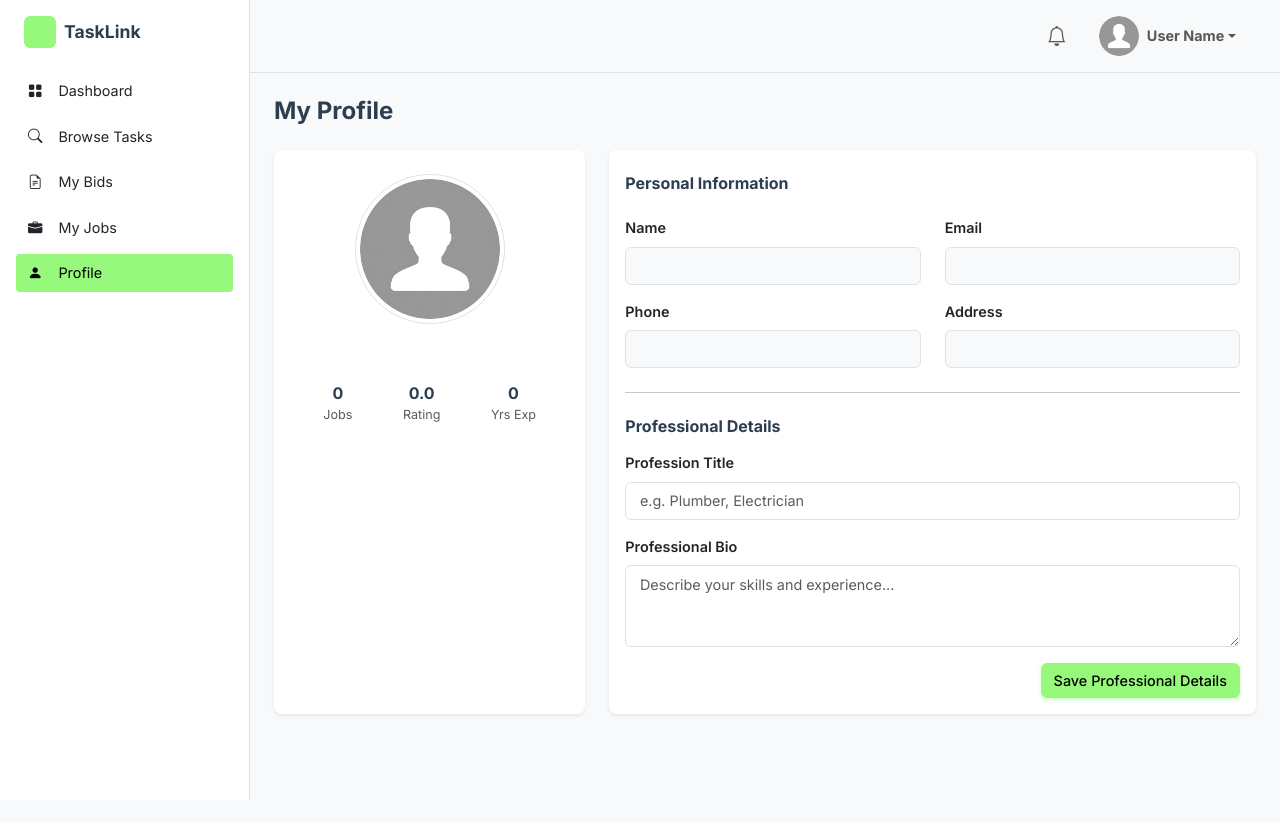
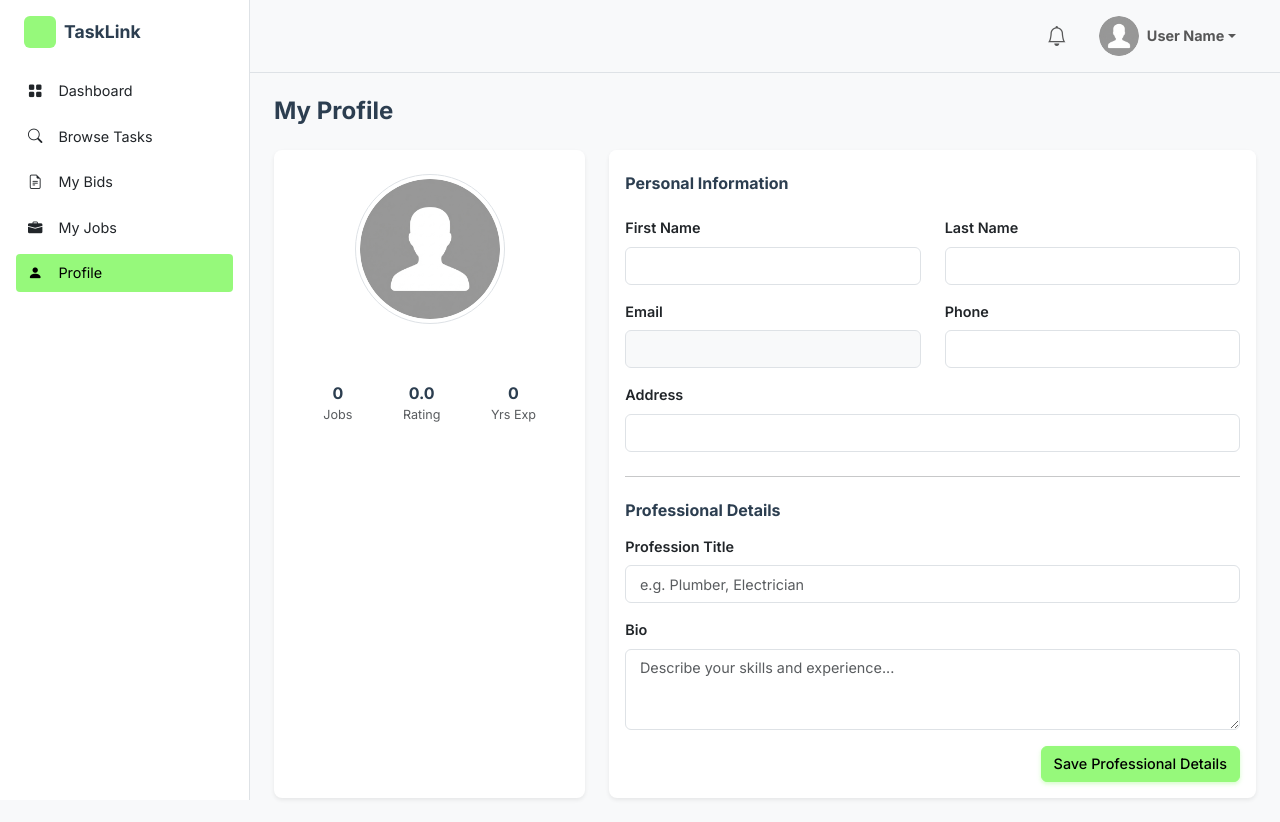
Before and after one commit to penchalavamsic/TaskLink, a React (Vite) app in the folder frontend/: page /worker/profile in a window 1280 px wide. Before the commit the page ends 800 px from the top, so only its background shows below. Built offline with nearby package versions, Linux system fonts and the light colour scheme.

Commit message:
removed local storage and implemented sessionStorage

```diff
--- a/frontend/src/modules/user/pages/Dashboard.jsx
+++ b/frontend/src/modules/user/pages/Dashboard.jsx
@@ -13,7 +13,7 @@ const Dashboard = () => {
     useEffect(() => {
         const fetchStats = async () => {
             try {
-                const userStr = localStorage.getItem('user');
+                const userStr = sessionStorage.getItem('user');
                 if (userStr) {
                     const user = JSON.parse(userStr);
                     if (user.userId) {
--- a/frontend/src/modules/user/pages/MyTasks.jsx
+++ b/frontend/src/modules/user/pages/MyTasks.jsx
@@ -7,7 +7,7 @@ const MyTasks = () => {
 
     useEffect(() => {
         const fetchTasks = async () => {
-            const userStr = localStorage.getItem('user');
+            const userStr = sessionStorage.getItem('user');
             if (!userStr) {
                 setLoading(false);
                 return;
--- a/frontend/src/modules/user/pages/PostTask.jsx
+++ b/frontend/src/modules/user/pages/PostTask.jsx
@@ -11,7 +11,7 @@ const PostTask = () => {
         const formData = new FormData(form);
         const taskData = Object.fromEntries(formData.entries());
 
-        const userStr = localStorage.getItem('user');
+        const userStr = sessionStorage.getItem('user');
         if (!userStr) {
             alert("You must be logged in to post a task.");
             return;
--- a/frontend/src/modules/worker/pages/BrowseTasks.jsx
+++ b/frontend/src/modules/worker/pages/BrowseTasks.jsx
@@ -48,7 +48,7 @@ const BrowseTasks = () => {
     const handleAcceptTask = async (taskId) => {
         if (!window.confirm("Are you sure you want to accept this task?")) return;
 
-        const userStr = localStorage.getItem('user');
+        const userStr = sessionStorage.getItem('user');
         if (!userStr) {
             alert("Please login to acceptance task.");
             return;
--- a/frontend/src/modules/worker/pages/Dashboard.jsx
+++ b/frontend/src/modules/worker/pages/Dashboard.jsx
@@ -14,7 +14,7 @@ const Dashboard = () => {
     React.useEffect(() => {
         const fetchDashboardData = async () => {
             try {
-                const userStr = localStorage.getItem('user');
+                const userStr = sessionStorage.getItem('user');
                 if (!userStr) return;
                 const user = JSON.parse(userStr);
 
--- a/frontend/src/modules/worker/pages/MyJobs.jsx
+++ b/frontend/src/modules/worker/pages/MyJobs.jsx
@@ -6,7 +6,7 @@ const MyJobs = () => {
 
     React.useEffect(() => {
         const fetchJobs = async () => {
-            const userStr = localStorage.getItem('user');
+            const userStr = sessionStorage.getItem('user');
             if (!userStr) return;
             const user = JSON.parse(userStr);
 
--- a/frontend/src/modules/worker/pages/Profile.jsx
+++ b/frontend/src/modules/worker/pages/Profile.jsx
@@ -17,7 +17,7 @@ const WorkerProfile = () => {
 
     React.useEffect(() => {
         const fetchProfile = async () => {
-            const userStr = localStorage.getItem('user');
+            const userStr = sessionStorage.getItem('user');
             if (!userStr) return;
             const user = JSON.parse(userStr);
 
@@ -44,7 +44,7 @@ const WorkerProfile = () => {
                     phone: profile.user?.phone || '',
                     address: profile.user?.address || '',
                     professionTitle: profile.professionTitle || 'Worker',
-                    bio: profile.bio || profile.user?.bio || '',
+                    bio: profile.bio || '',
                     stats: {
                         rating: stats.rating || 0.0,
                         jobsDone: stats.jobsCompleted || 0,
@@ -65,14 +65,14 @@ const WorkerProfile = () => {
 
     const handleSave = async (e) => {
         e.preventDefault();
-        const userStr = localStorage.getItem('user');
+        const userStr = sessionStorage.getItem('user');
         if (!userStr) return;
         const user = JSON.parse(userStr);
 
         // Construct payload: Worker object with nested User object
         const payload = {
             professionTitle: profileData.professionTitle,
-            bio: profileData.bio,
+            bio: profileData.bio, // Ensure this matches the backend Worker.bio field
             user: {
                 firstName: profileData.firstName,
                 lastName: profileData.lastName,
@@ -90,10 +90,6 @@ const WorkerProfile = () => {
 
             if (response.ok) {
                 alert("Profile Updated Successfully!");
-                // Update local storage
-                const updatedUser = { ...user, firstName: profileData.firstName, lastName: profileData.lastName };
-                localStorage.setItem('user', JSON.stringify(updatedUser));
-                window.dispatchEvent(new Event('user-info-updated'));
             } else {
                 const errorText = await response.text();
                 alert(`Failed to update profile: ${errorText}`);
@@ -147,17 +143,30 @@ const WorkerProfile = () => {
                         </div>
                         <div className="card-body">
                             <form onSubmit={handleSave}>
-                                {/* Read-Only User Details */}
+                                {/* User Details (Editable) */}
                                 <div className="row mb-3">
                                     <div className="col-md-6">
-                                        <label className="form-label fw-semibold">Name</label>
+                                        <label className="form-label fw-semibold">First Name</label>
                                         <input
                                             type="text"
-                                            className="form-control bg-light"
-                                            value={`${profileData.firstName} ${profileData.lastName}`}
-                                            disabled
+                                            className="form-control"
+                                            name="firstName"
+                                            value={profileData.firstName}
+                                            onChange={handleInputChange}
                                         />
                                     </div>
+                                    <div className="col-md-6">
+                                        <label className="form-label fw-semibold">Last Name</label>
+                                        <input
+                                            type="text"
+                                            className="form-control"
+                                            name="lastName"
+                                            value={profileData.lastName}
+                                            onChange={handleInputChange}
+                                        />
+                                    </div>
+                                </div>
+                                <div className="row mb-3">
                                     <div className="col-md-6">
                                         <label className="form-label fw-semibold">Email</label>
                                         <input
@@ -167,26 +176,26 @@ const WorkerProfile = () => {
                                             disabled
                                         />
                                     </div>
-                                </div>
-                                <div className="row mb-3">
                                     <div className="col-md-6">
                                         <label className="form-label fw-semibold">Phone</label>
                                         <input
                                             type="text"
-                                            className="form-control bg-light"
+                                            className="form-control"
+                                            name="phone"
                                             value={profileData.phone}
-                                            disabled
+                                            onChange={handleInputChange}
                                         />
                                     </div>
-                                    <div className="col-md-6">
-                                        <label className="form-label fw-semibold">Address</label>
-                                        <input
-                                            type="text"
-                                            className="form-control bg-light"
-                                            value={profileData.address}
-                                            disabled
-                                        />
-                                    </div>
+                                </div>
+                                <div className="mb-3">
+                                    <label className="form-label fw-semibold">Address</label>
+                                    <input
+                                        type="text"
+                                        className="form-control"
+                                        name="address"
+                                        value={profileData.address}
+                                        onChange={handleInputChange}
+                                    />
                                 </div>
 
                                 <hr className="my-4" />
@@ -205,7 +214,7 @@ const WorkerProfile = () => {
                                 </div>
 
                                 <div className="mb-3">
-                                    <label className="form-label fw-semibold">Professional Bio</label>
+                                    <label className="form-label fw-semibold">Bio</label>
                                     <textarea
                                         className="form-control"
                                         rows="3"
```
Also changed, not shown: frontend/src/modules/user/pages/Profile.jsx (+7 -7 lines).
